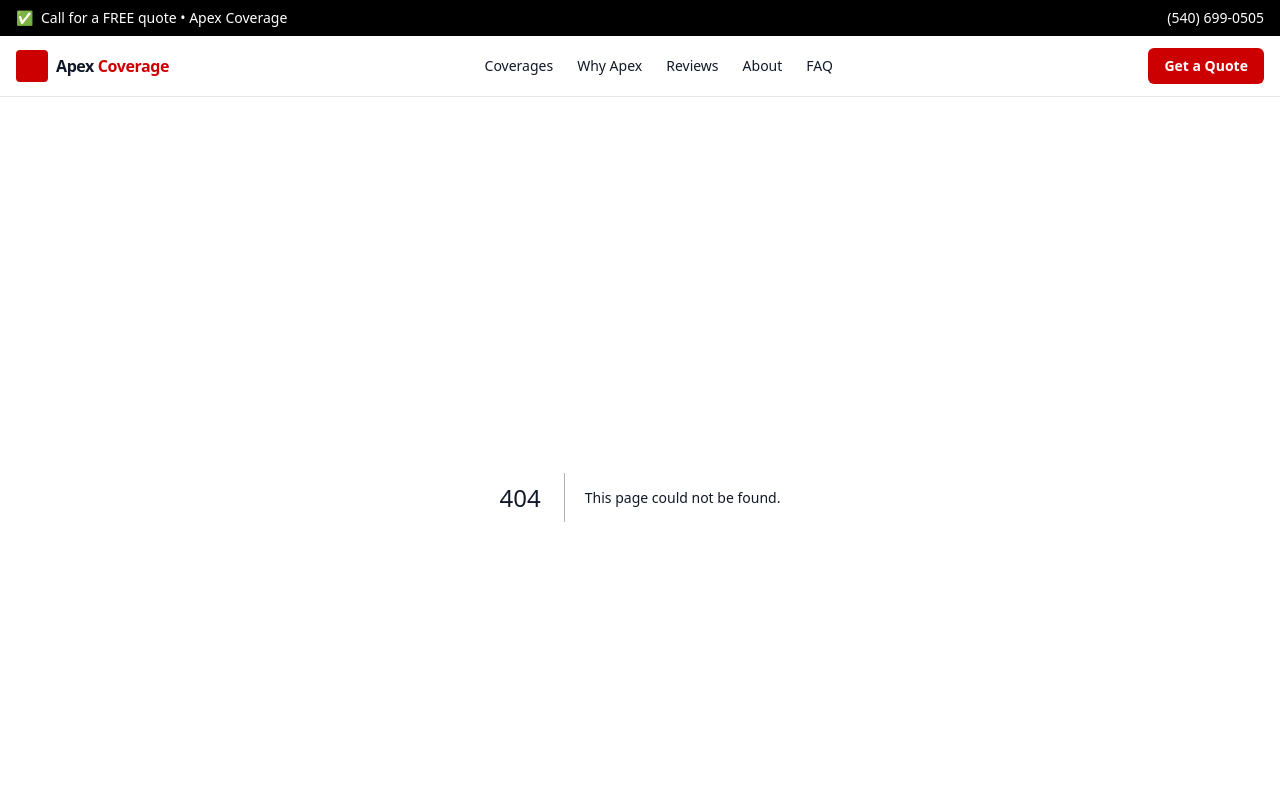
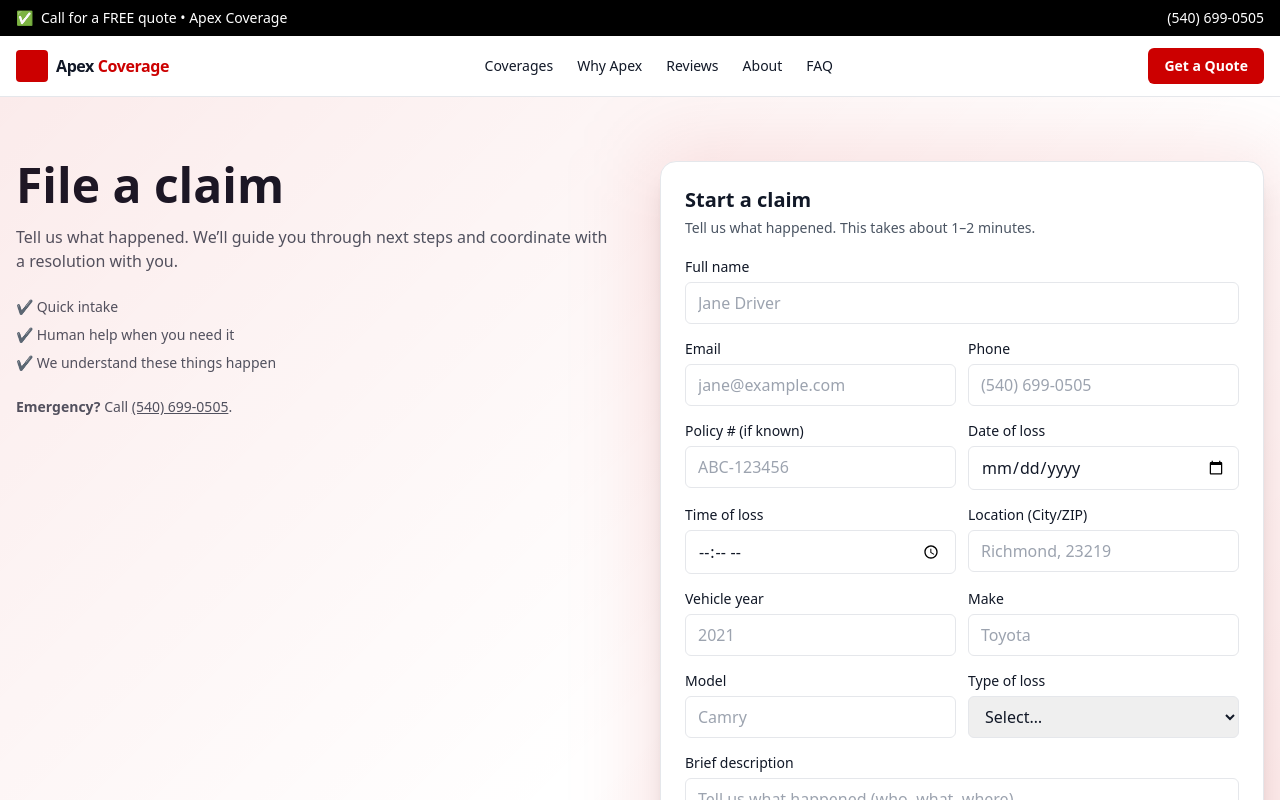
Before and after one commit to apexcoverage/Apex-Coverage-Site, a Next.js app: page /claims in a window 1280 px wide. Before the commit this address had no page. Shown: the top 800 px of the page. Built offline with nearby package versions, Linux system fonts and the light colour scheme.

Commit message:
Add files via upload

```diff
--- /dev/null
+++ b/app/claims/page.tsx
@@ -0,0 +1,48 @@
+import React from "react";
+import ClaimForm from "@/components/ClaimForm";
+
+export const metadata = {
+  title: "File a Claim | Apex Coverage",
+  description: "Report an auto claim to Apex Coverage.",
+};
+
+export default function ClaimsPage() {
+  return (
+    <main className="min-h-screen bg-white text-gray-900">
+      <section className="relative overflow-hidden">
+        <div
+          className="absolute inset-0 pointer-events-none"
+          style={{
+            backgroundImage:
+              "linear-gradient(135deg, rgba(204,0,0,.08), transparent, rgba(204,0,0,.08))",
+          }}
+        />
+        <div className="max-w-7xl mx-auto px-4 py-16 grid md:grid-cols-2 gap-10 items-start">
+          <div>
+            <h1 className="text-4xl md:text-5xl font-bold leading-tight">
+              File a claim
+            </h1>
+            <p className="mt-4 text-gray-600 max-w-prose">
+              Tell us what happened. We’ll guide you through next steps and coordinate
+              with a resolution with you.
+            </p>
+            <ul className="mt-6 space-y-2 text-sm text-gray-600">
+              <li>✔️ Quick intake</li>
+              <li>✔️ Human help when you need it</li>
+              <li>✔️ We understand these things happen</li>
+            </ul>
+            <div className="mt-6 text-sm text-gray-600">
+              <b>Emergency?</b> Call <a className="underline" href="tel:+15406990505">(540) 699-0505</a>.
+            </div>
+          </div>
+
+          {/* Form */}
+          <div className="relative">
+            <div className="absolute -inset-4 bg-[#cc0000]/10 blur-2xl rounded-3xl" aria-hidden />
+            <ClaimForm />
+          </div>
+        </div>
+      </section>
+    </main>
+  );
+}
```
